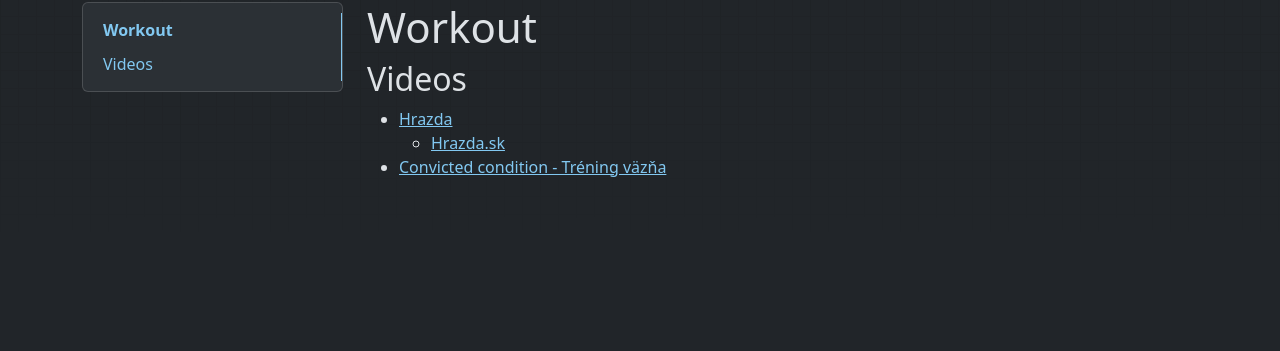
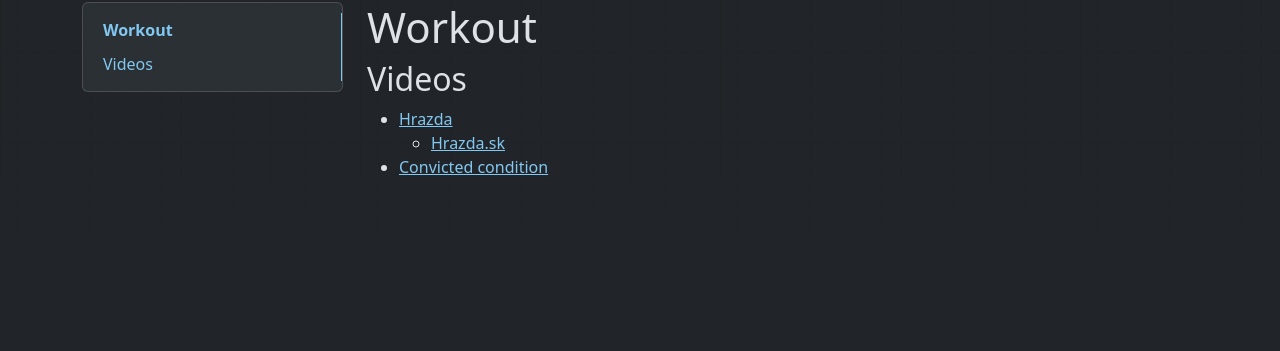
Before and after one commit to toberle/toberle.github.io, an MkDocs documentation site: the page built from docs/workout.md, in a window 1280 px wide. Shown: the part 74-425 px from the top of the page. Built offline with MkDocs 1.6.1, drawn with Linux system fonts in a browser that asks for light colours; nearby versions of some CDN libraries.

Commit message:
small change

```diff
--- a/docs/workout.md
+++ b/docs/workout.md
@@ -4,4 +4,4 @@
 
 - [Hrazda](https://www.youtube.com/watch?v=xBSkSvgfiAc)
     - [Hrazda.sk](https://hrazda.sk/)
-- [Convicted condition - Tréning väzňa](https://www.youtube.com/@convictedcondition)
+- [Convicted condition](https://www.youtube.com/@convictedcondition)
```
